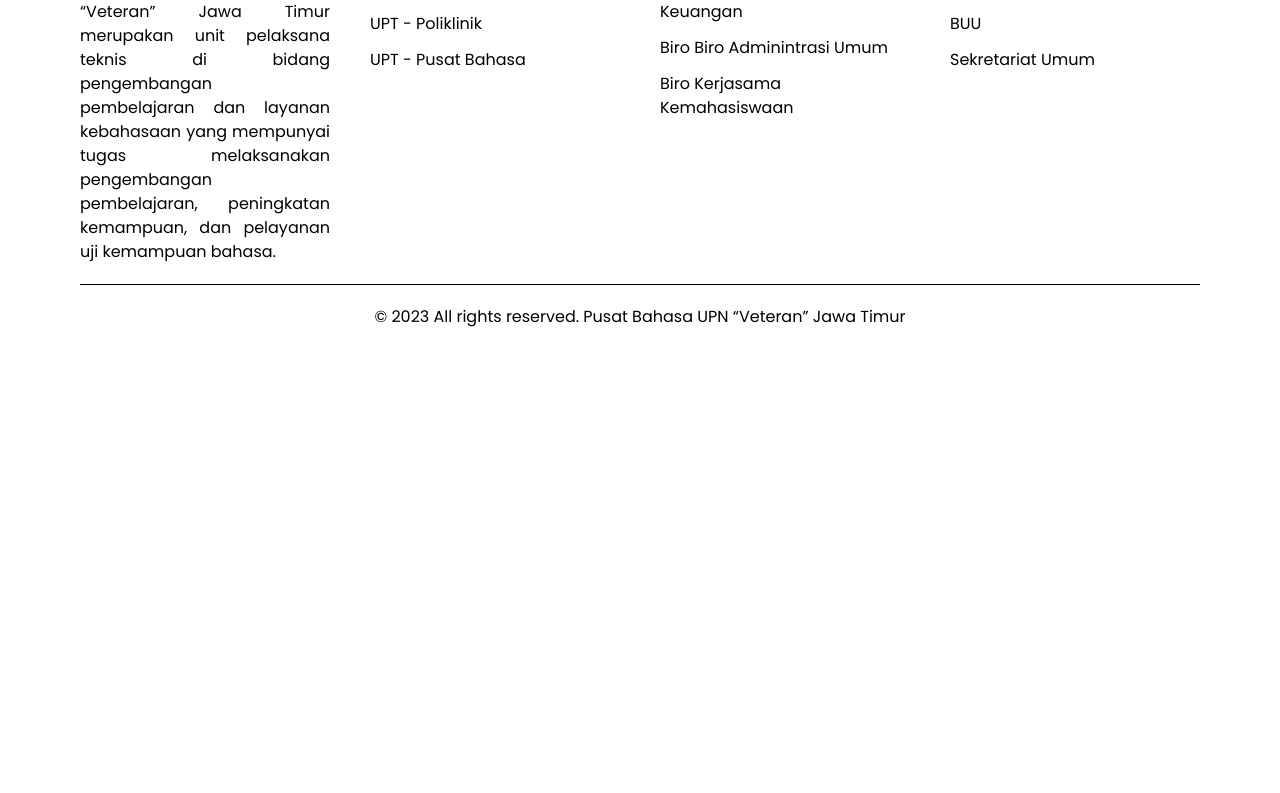
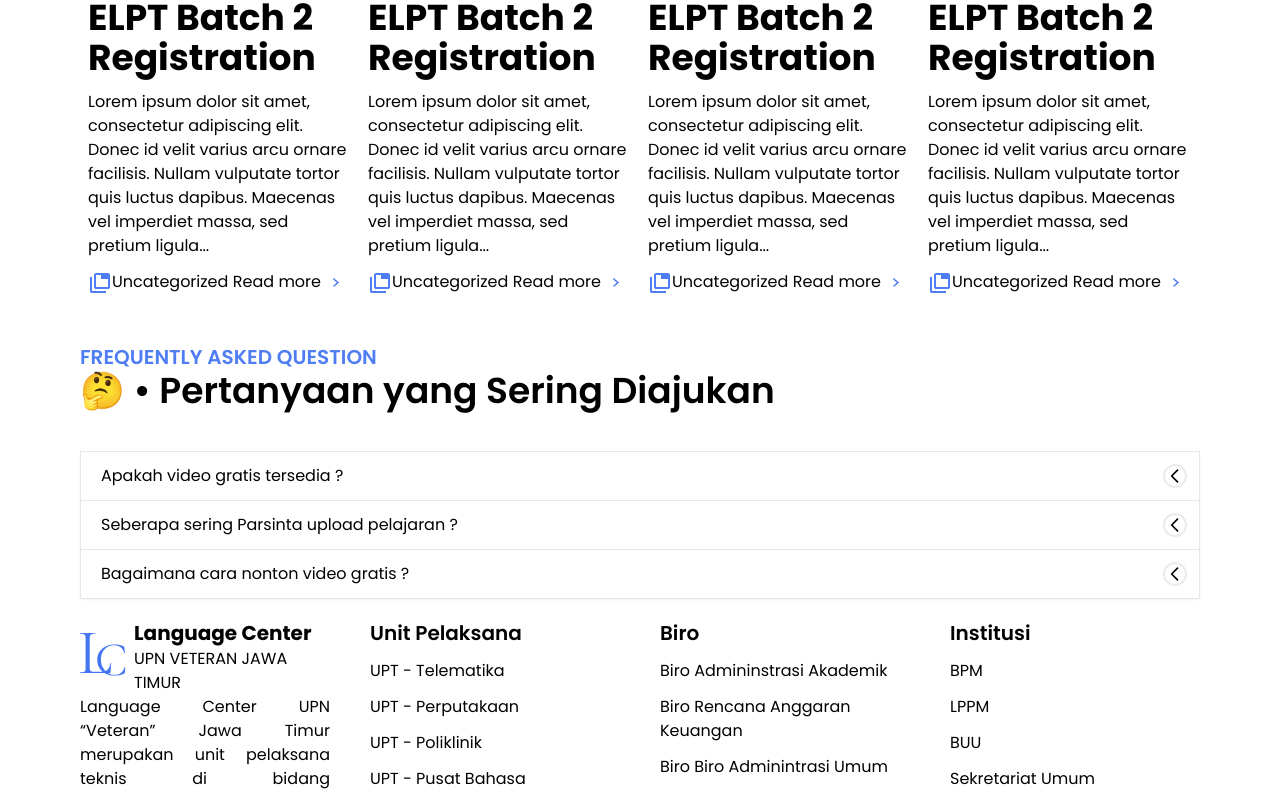
Before and after one commit to pusatbahasaupn/pusbasa, a React (Vite) app: page / in a window 1280 px wide. Shown: the part 1418-2211 px from the top of the page. Before the commit the page ends 1767 px from the top, so only its background shows below. Built offline with nearby package versions, Linux system fonts and the light colour scheme.

Commit message:
feat: add faq

```diff
--- /dev/null
+++ b/src/components/Faq/Faq.tsx
@@ -0,0 +1,42 @@
+import Title from "../Title/Title";
+import FaqItem from "./FaqItem";
+
+export default function Faq() {
+  const faqs = [
+    {
+      question: "Apakah video gratis tersedia ?",
+      answered:
+        "Lorem ipsum dolor, sit amet consectetur adipisicing elit. Eos doloremque minima unde nemo tempora impedit possimus saepe temporibus excepturi. Illum obcaecati porro itaque, libero eum nostrum quos, sunt laborum ratione laudantium, doloremque harum unde fuga animi voluptatum eveniet dolorem incidunt. Qui, animi totam! Veniam eos esse cumque. Quam mollitia minus repellat, molestiae laudantium saepe eveniet! Facere inventore hic asperiores doloremque id deserunt tempora sequi esse eum natus? Molestias eum temporibus animi dolorum magnam laudantium eius, obcaecati ipsa tempore reprehenderit, quos corrupti. Fugiat, optio. Animi voluptas voluptatibus voluptate iste rerum incidunt, cupiditate magnam mollitia ratione dolorem labore reiciendis odit temporibus praesentium?",
+    },
+    {
+      question: "Seberapa sering Parsinta upload pelajaran ?",
+      answered:
+        " Setiap hari akan ada video untuk setiap seri yang masih dalam persiapan, usahakan setiap hari Anda cek konten baru di parsinta. ",
+    },
+    {
+      question: "Bagaimana cara nonton video gratis ?",
+      answered:
+        " Dari kedua sisi baik gratis mau pun berbayar, Anda tetap harus login jika ingin menonton video. ",
+    },
+  ];
+
+  return (
+    <>
+      <Title
+        sub="frequently asked question"
+        title="🤔 • Pertanyaan yang Sering Diajukan"
+      />
+      <div>
+        <div className="overflow-hidden divide-y border shadow-sm">
+          {faqs.map((item, key) => (
+            <FaqItem
+              question={item.question}
+              answer={item.answered}
+              key={key}
+            />
+          ))}
+        </div>
+      </div>
+    </>
+  );
+}
--- /dev/null
+++ b/src/components/Faq/FaqItem.tsx
@@ -0,0 +1,37 @@
+interface IItem {
+  question: string;
+  answer: string;
+}
+
+export default function FaqItem({ question, answer }: IItem) {
+  return (
+    <div className="relative overflow-hidden">
+      <input
+        type="checkbox"
+        className="peer absolute top-0 inset-x-0 w-full h-12 opacity-0 z-10 cursor-pointer"
+      />
+      <div className="h-12 w-full pl-5 flex items-center">
+        <h1>{question}</h1>
+      </div>
+      <div className="absolute top-3 right-3 transition-transform rounded-full border-[#EBEBEB] border-2 duration-500 rotate-0 peer-checked:-rotate-90">
+        <svg
+          xmlns="http://www.w3.org/2000/svg"
+          className="h-5 w-5"
+          fill="none"
+          viewBox="0 0 24 24"
+          stroke="currentColor"
+        >
+          <path
+            strokeLinecap="round"
+            strokeLinejoin="round"
+            strokeWidth={2}
+            d="M15 19l-7-7 7-7"
+          />
+        </svg>
+      </div>
+      <div className="overflow-hidden bg-white transition-all duration-500 max-h-0 peer-checked:max-h-96">
+        <div className="p-5 border-t bg-[#EBEBEB]">{answer}</div>
+      </div>
+    </div>
+  );
+}
--- a/src/pages/Home.tsx
+++ b/src/pages/Home.tsx
@@ -1,11 +1,15 @@
 import Hero from "../components/Hero/Hero";
 import News from "../components/News/News";
+import Service from "../components/Service/Service";
+import Faq from "../components/Faq/Faq";
 
 export default function Home() {
   return (
     <div className="home">
       <Hero />
+      <Service />
       <News />
+      <Faq />
     </div>
   );
 }
```
